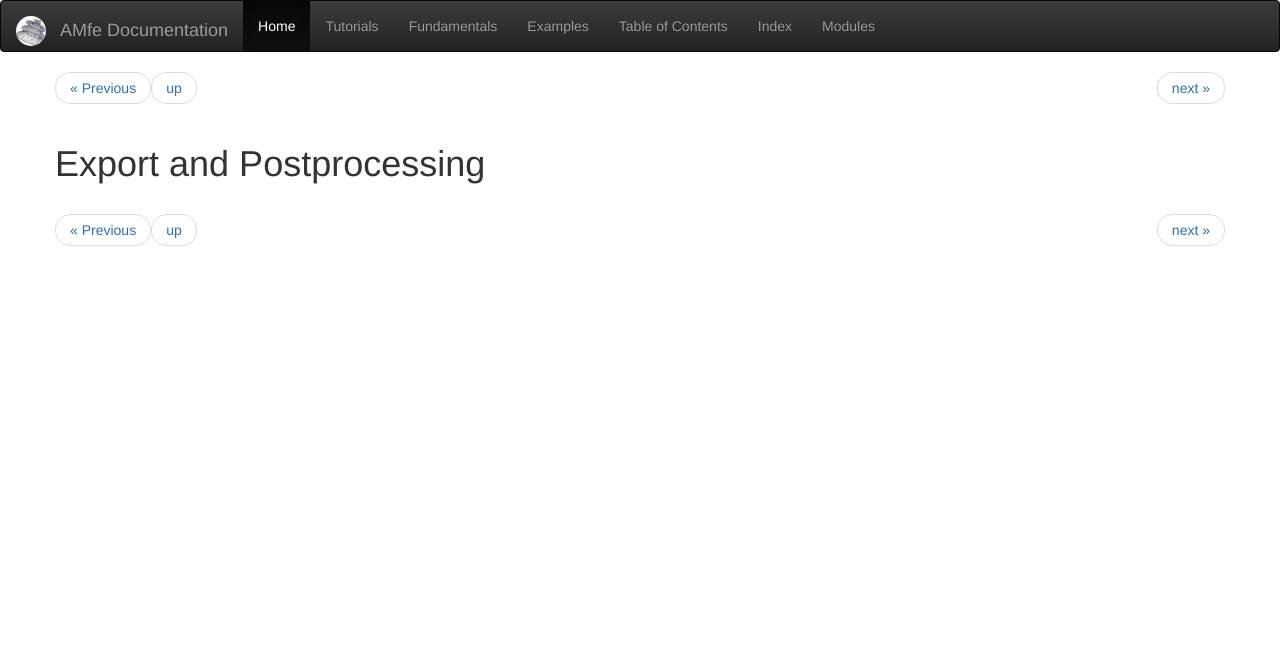
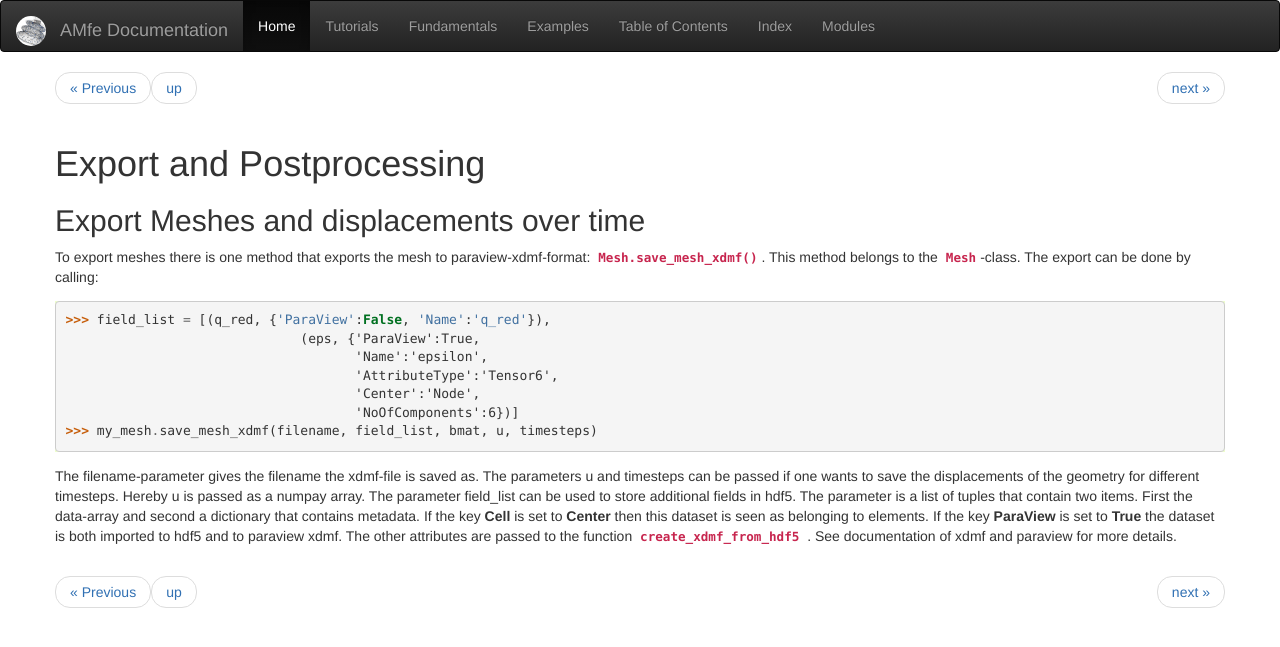
Before and after one commit to AppliedMechanics/AMfe, a Sphinx documentation site: the page built from docs/chapters/fundamentals/postprocessing.rst, in a window 1280 px wide. Shown: the top 647 px of the page. Built offline with Sphinx 7.4.7, drawn with Linux system fonts in a browser that asks for light colours; pages that are not in the unit, such as notebooks, are missing from menus.

Commit message:
Added documentation for exporting meshes to paraview

```diff
--- a/docs/chapters/fundamentals/mesh.rst
+++ b/docs/chapters/fundamentals/mesh.rst
@@ -319,6 +319,8 @@ elements. The parameter must be the name of the element passed as a string,
 e.g. 'Tri6' if you want second order elements for a triangular mesh.
 
 
+
+
 Mesh Tying
 ----------
 
--- a/docs/chapters/fundamentals/postprocessing.rst
+++ b/docs/chapters/fundamentals/postprocessing.rst
@@ -1,2 +1,27 @@
 Export and Postprocessing
 =========================
+
+Export Meshes and displacements over time
+-----------------------------------------
+
+To export meshes there is one method that exports the mesh to paraview-xdmf-format: :py:meth:`Mesh.save_mesh_xdmf()<amfe.mesh.Mesh.save_mesh_xdmf>`.
+This method belongs to the :py:class:`Mesh<amfe.mesh.Mesh>`-class.
+The export can be done by calling::
+
+    >>> field_list = [(q_red, {'ParaView':False, 'Name':'q_red'}),
+                                  (eps, {'ParaView':True,
+                                         'Name':'epsilon',
+                                         'AttributeType':'Tensor6',
+                                         'Center':'Node',
+                                         'NoOfComponents':6})]
+    >>> my_mesh.save_mesh_xdmf(filename, field_list, bmat, u, timesteps)
+
+The filename-parameter gives the filename the xdmf-file is saved as.
+The parameters u and timesteps can be passed if one wants to save the displacements of the geometry for different
+timesteps. Hereby u is passed as a numpay array.
+The parameter field_list can be used to store additional fields in hdf5. The parameter is a list of tuples that contain
+two items. First the data-array and second a dictionary that contains metadata.
+If the key **Cell** is set to **Center** then this dataset is seen as belonging to elements.
+If the key **ParaView** is set to **True** the dataset is both imported to hdf5 and to paraview xdmf.
+The other attributes are passed to the function :py:func:`create_xdmf_from_hdf5<amfe.mesh.create_xdmf_from_hdf5>` . See documentation of xdmf and paraview for
+more details.
```
Also changed, not shown: 1 other file.
